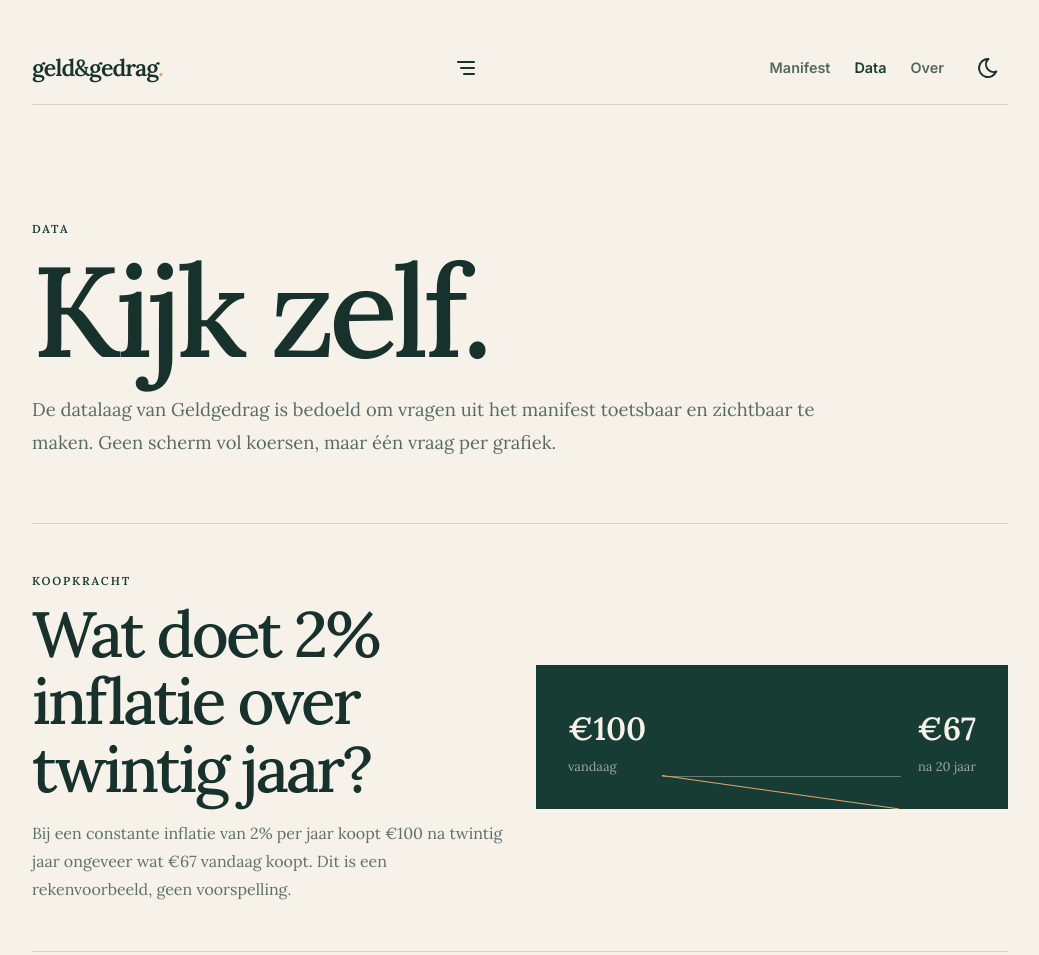
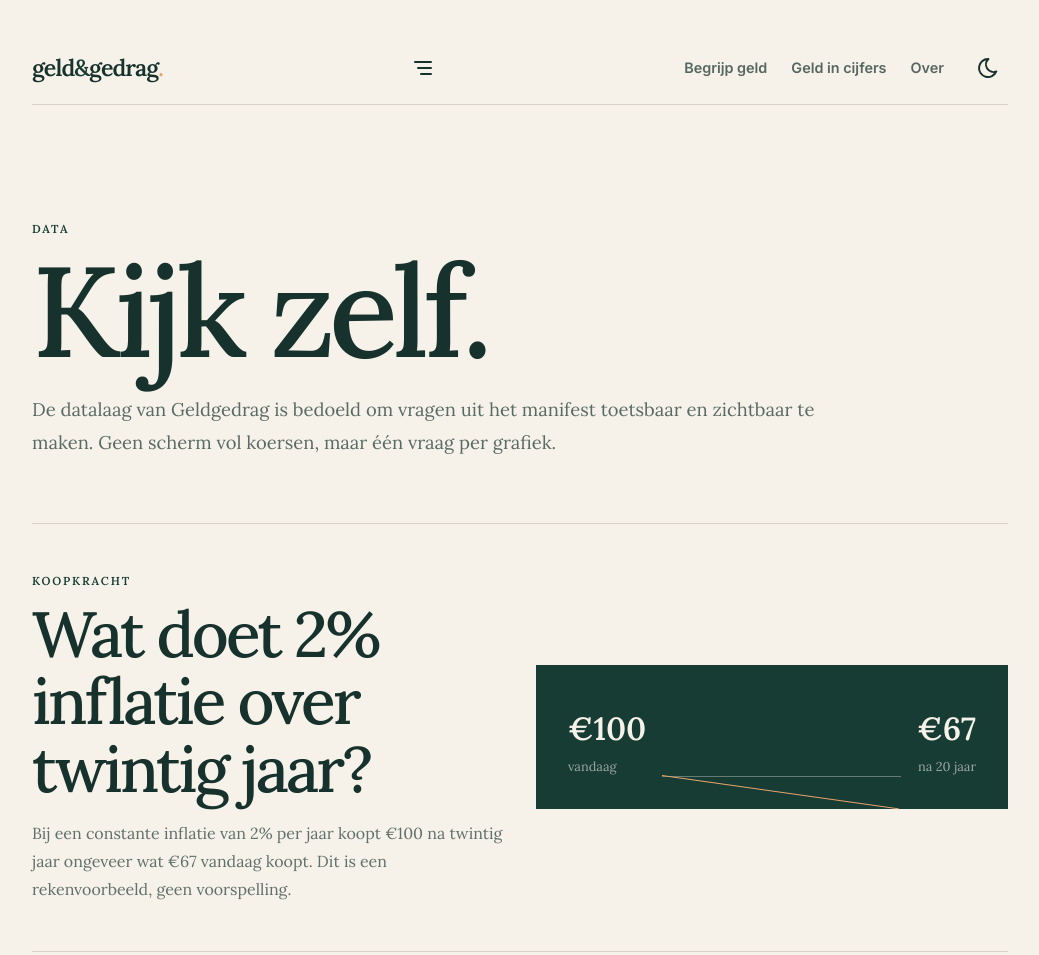
Before and after one commit to vjo18/geldgedrag, an Astro site: page /data in a window 1280 px wide. Shown: the top 955 px of the page, without its empty margins (120-1159 px from the left). Built offline with nearby package versions, Linux system fonts and the light colour scheme; Astro itself is replaced by a stand-in of ours.

Commit message:
refactor: update primary navigation labels and routes

```diff
--- a/src/components/Header.astro
+++ b/src/components/Header.astro
@@ -26,9 +26,9 @@ const active = (path:string) => currentPath === path || currentPath.startsWith(p
 
     <nav id="nav-menu" class="nav-wrap">
       <ul id="menu-items" class="nav-list hidden sm:flex">
-        <li><a class:list={{"active-nav":active("/manifest")}} href={getBasePath("/manifest")}>Manifest</a></li>
-        <li><a class:list={{"active-nav":active("/data")}} href={getBasePath("/data")}>Data</a></li>
-        <li><a class:list={{"active-nav":active("/about")}} href={getBasePath("/about")}>Over</a></li>
+        <li><a class:list={{"active-nav":active("/begrijp-geld")}} href={getBasePath("/begrijp-geld")}>Begrijp geld</a></li>
+        <li><a class:list={{"active-nav":active("/geld-in-cijfers")}} href={getBasePath("/geld-in-cijfers")}>Geld in cijfers</a></li>
+        <li><a class:list={{"active-nav":active("/over")}} href={getBasePath("/over")}>Over</a></li>
         {SITE.lightAndDarkMode && (
           <li>
             <button id="theme-btn" class="theme-button" title="Wissel kleurmodus" aria-label="light" aria-live="polite">
```
